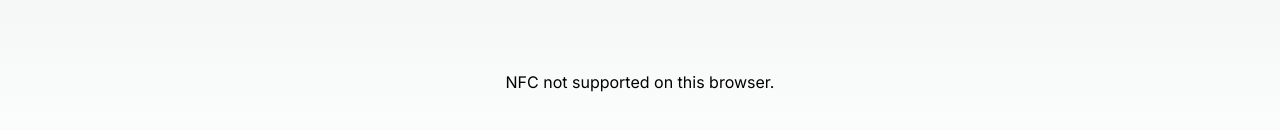
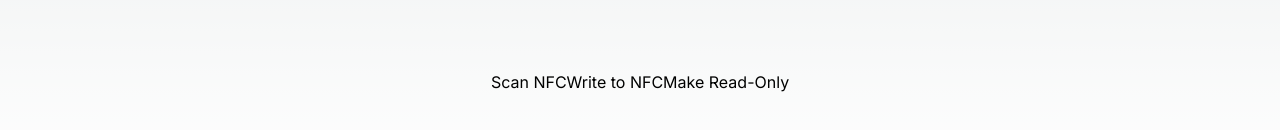
Before and after one commit to Abhijitsingha-code/NFC, a Next.js app: page / in a window 1280 px wide. Shown: the part 610-740 px from the top of the page. Built offline with nearby package versions, Linux system fonts and the light colour scheme.

Commit message:
Update nfcReader.tsx

```diff
--- a/components/nfcReader.tsx
+++ b/components/nfcReader.tsx
@@ -1,62 +1,59 @@
 'use client'
-import React, { useState, useEffect } from 'react';
+import { useEffect } from 'react';
 
+const NFCComponent = () => {
+  const handleScanClick = async () => {
+    console.log("User clicked scan button");
 
-const NFCReader: React.FC = () => {
-    const [nfcSupported, setNfcSupported] = useState(false);
-    const [tagData, setTagData] = useState('');
-    const [tagData2, setTagData2] = useState('');
-
-    useEffect(() => {
-        if ('NDEFReader' in window) {
-            setNfcSupported(true);
-            startNFC();
-        } else {
-            alert("NFC is not supported.");
-        }
-
-        return () => {
-            // Clean up any NFC-related resources if needed
-        };
-    }, []);
-
-
-    const startNFC = async () => {
     try {
       const ndef = new NDEFReader();
+      await ndef.scan();
+      console.log("> Scan started");
 
-            ndef.onreadingerror = () => {
-                console.log("Cannot read data from the NFC tag. Try another one?");
-            };
-            ndef.onreading = (event:any) => {
-                console.log("NDEF message read.");
-                console.log(event);
-                const textDecoder = new TextDecoder();
-                setTagData2(textDecoder.decode(event.records[0].data));
+      ndef.addEventListener("readingerror", () => {
+        console.log("Argh! Cannot read data from the NFC tag. Try another one?");
+      });
+
+      ndef.addEventListener("reading", ({ message, serialNumber }:any) => {
+        console.log(`> Serial Number: ${serialNumber}`);
+        console.log(`> Records: (${message.records.length})`);
+      });
+    } catch (error) {
+      console.log("Argh! " + error);
+    }
   };
 
-            ndef.addEventListener('reading', ({ message }: any) => {
-                const textDecoder = new TextDecoder();
-                setTagData(textDecoder.decode(message.records[0].data));
-            });
+  const handleWriteClick = async () => {
+    console.log("User clicked write button");
 
-            await ndef.scan();
+    try {
+      const ndef = new NDEFReader();
+      await ndef.write("Hello world!");
+      console.log("> Message written");
     } catch (error) {
-            console.error('Error starting NFC:', error);
+      console.log("Argh! " + error);
+    }
+  };
+
+  const handleMakeReadOnlyClick = async () => {
+    console.log("User clicked make read-only button");
+
+    try {
+      const ndef = new NDEFReader();
+      await ndef.makeReadOnly();
+      console.log("> NFC tag has been made permanently read-only");
+    } catch (error) {
+      console.log("Argh! " + error);
     }
   };
 
   return (
     <div>
-            {nfcSupported ? (
-                <p>Place an NFC tag near the device to read data.</p>
-            ) : (
-                <p>NFC not supported on this browser.</p>
-            )}
-            {tagData && <p>Tag Data: {tagData}</p>}
-            {tagData2 && <p>Tag Data: {tagData2}</p>}
+      <button onClick={handleScanClick}>Scan NFC</button>
+      <button onClick={handleWriteClick}>Write to NFC</button>
+      <button onClick={handleMakeReadOnlyClick}>Make Read-Only</button>
     </div>
   );
 };
 
-export default NFCReader;
+export default NFCComponent;
```
Lines whose indentation alone changed are shown as unchanged.
